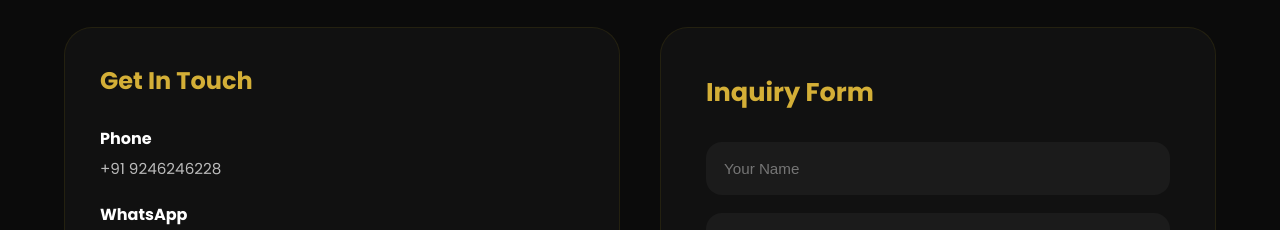
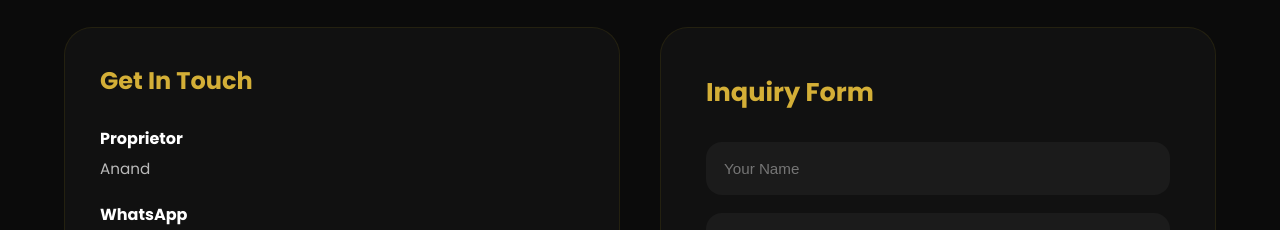
Before and after one commit to karthikwork212-bit/SKE---Int, a React (Vite) app: page / in a window 1280 px wide. Shown: the part 5400-5630 px from the top of the page. Built offline with nearby package versions, Linux system fonts and the light colour scheme.

Commit message:
Updated contact section

```diff
--- a/src/main.jsx
+++ b/src/main.jsx
@@ -355,9 +355,9 @@ const handleSubmit = async (e) => {
           <h3>Get In Touch</h3>
 
           <div className="info-item">
-            <strong>Phone</strong>
-            <span>+91 9246246228</span>
-          </div>
+  <strong>Proprietor</strong>
+  <span>Anand</span>
+</div>
 
           <div className="info-item">
             <strong>WhatsApp</strong>
```
